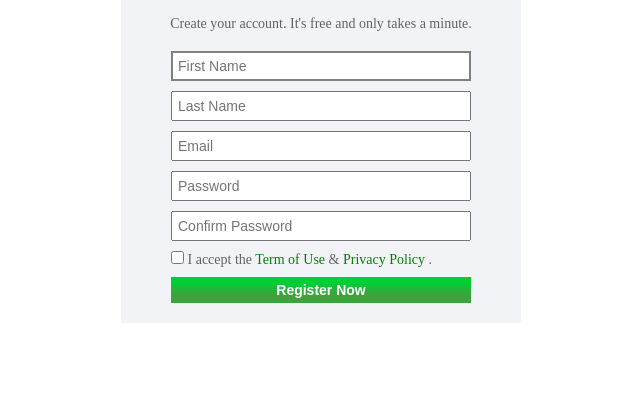
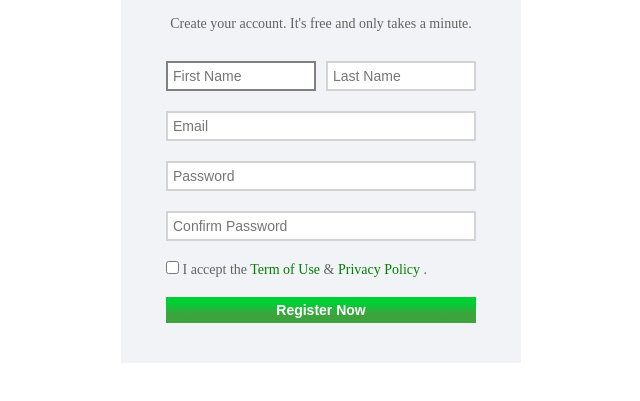
Before and after one commit to ruroma18/form-task, a plain HTML site: page index.html in a window 1280 px wide. Shown: the part 53-454 px from the top of the page, without its empty margins (319-959 px from the left). Drawn offline with Linux system fonts and the light colour scheme.

Commit message:
Refactoring

```diff
--- a/assets/css/style.css
+++ b/assets/css/style.css
@@ -44,7 +44,7 @@
 }
 
 .reg-text {
-  margin-bottom: 20px;
+  margin-bottom: 30px;
 }
 
 .reg-form {
@@ -57,12 +57,29 @@
   border: 1px solid inherit;
   max-width: 400px;
   min-width: 300px;
-  margin-bottom: 10px;
+  margin-bottom: 20px;
   padding: 5px;
+  border: 2px solid lightgray;
 }
 
 .reg-form-item:focus {
   border: 2px solid gray;
+}
+
+.reg-form-name-container {
+  display: flex;
+  flex-flow: row nowrap;
+  justify-content: space-between;
+}
+
+.reg-form-name-item {
+  max-width: 150px;
+  min-width: 100px;
+  width: 100%;
+}
+
+.reg-form-name-item + .reg-form-name-item {
+  margin-left: 10px;
 }
 
 .rules-link {
@@ -71,7 +88,7 @@
 }
 
 .reg-btn {
-  margin-top: 10px;
+  margin: 20px 0;
   padding: 5px 0;
   border: none;
   background: linear-gradient(
--- a/index.html
+++ b/index.html
@@ -16,10 +16,11 @@
           Create your account. It's free and only takes a minute.
         </p>
         <form action="" method="get" class="reg-form">
+          <fieldset class="reg-form-name-container">
             <input
               type="text"
               name="first-name"
-            class="reg-form-item reg-form-name"
+              class="reg-form-item reg-form-name-item"
               placeholder="First Name"
               autofocus
               required
@@ -28,11 +29,13 @@
             <input
               type="text"
               name="last-name"
-            class="reg-form-item reg-form-name"
+              class="reg-form-item reg-form-name-item"
               placeholder="Last Name"
               required
               autocomplete="family-name"
             />
+          </fieldset>
+
           <input
             type="email"
             name="email"
```
Lines whose indentation alone changed are shown as unchanged.
